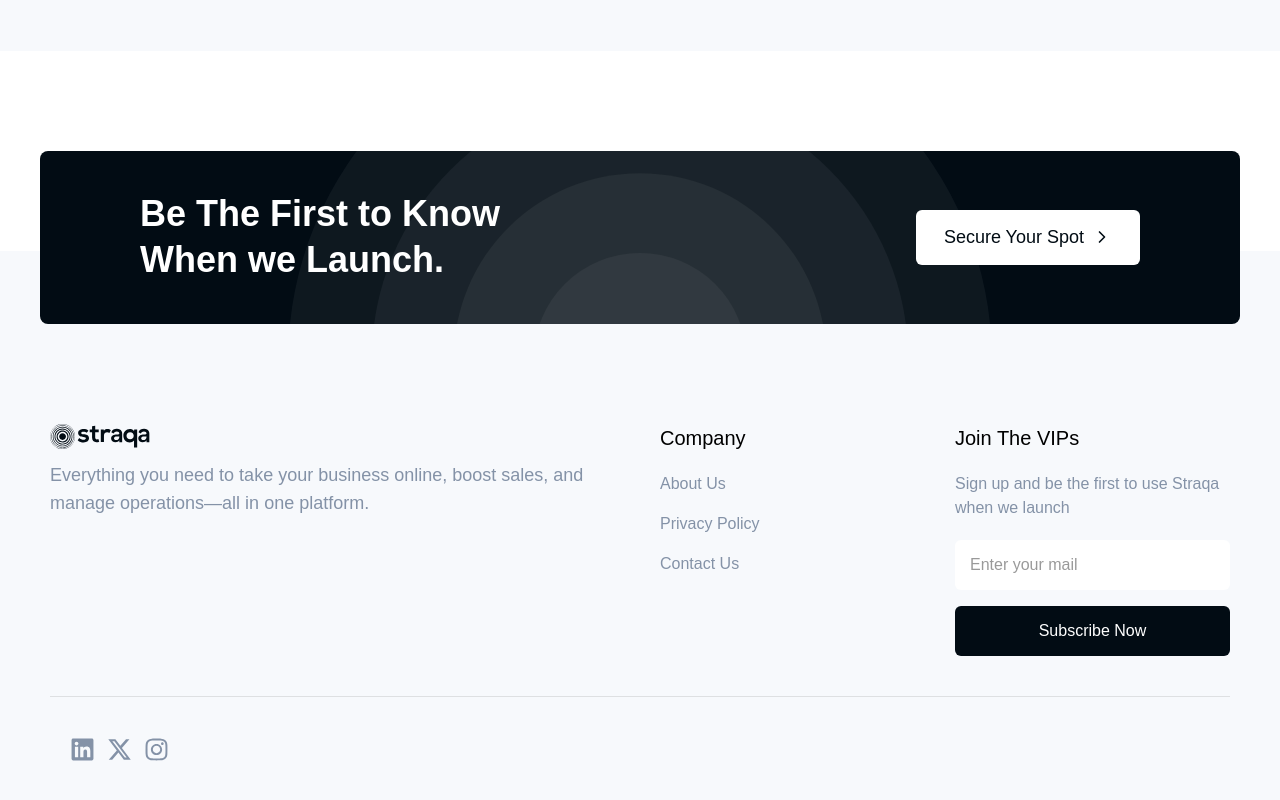
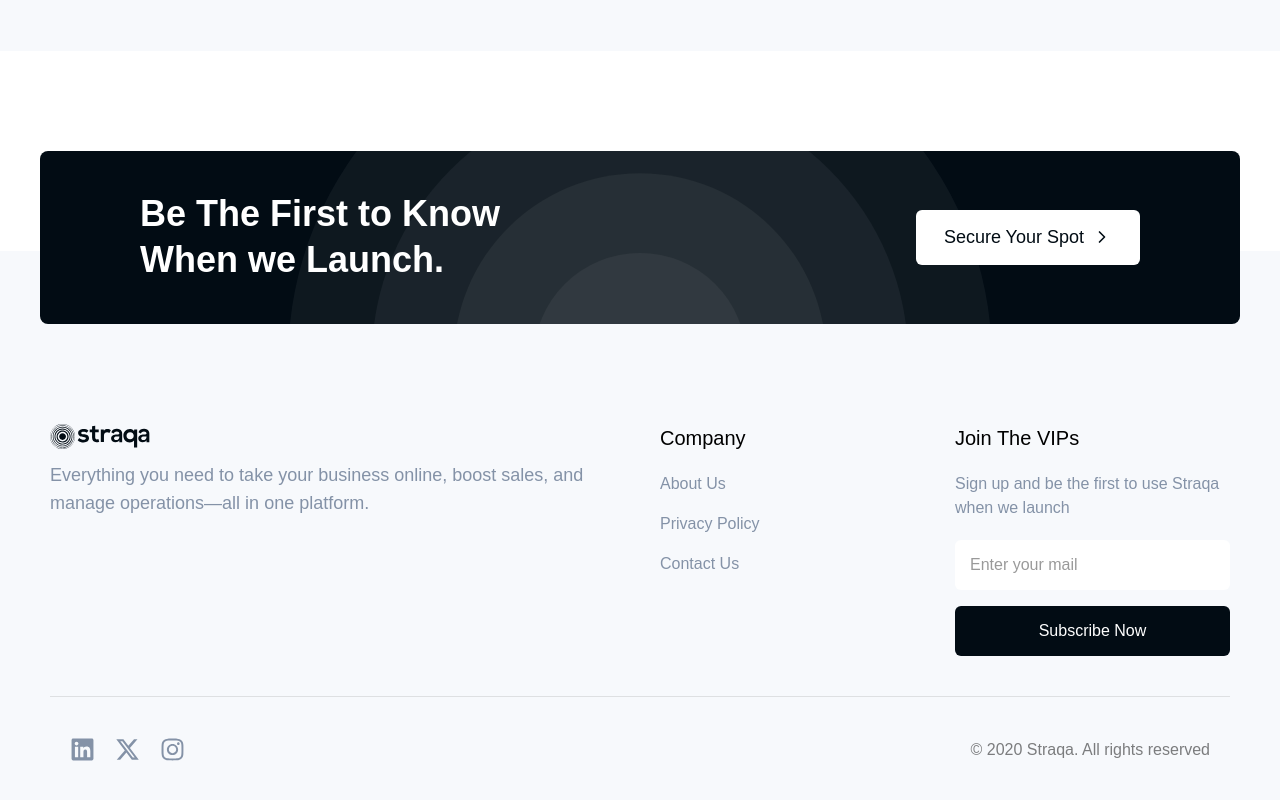
Before and after one commit to Straqa/straqa-landing-page, a Next.js app: page / in a window 1280 px wide. Shown: the part 6805-7605 px from the top of the page. Built offline with nearby package versions, Linux system fonts and the light colour scheme.

Commit message:
added links to footer

```diff
--- a/components/general/Footer.tsx
+++ b/components/general/Footer.tsx
@@ -53,12 +53,13 @@ export default function Footer(){
                         </div>
                     </div>
                 </div>
-                <div className="max-w-[1200px] px-[20px] mx-auto border-t border-black/10 mt-10 pt-10">
-                    <div className="flex items-center gap-3 text-[#8492A7]">
+                <div className="max-w-[1200px] px-[20px] mx-auto border-t border-black/10 mt-10 pt-10 flex flex-col md:flex-row items-center justify-between">
+                    <div className="flex items-center j gap-5 text-[#8492A7]">
                         <a href="https://www.linkedin.com/company/straqahq/" target="_blank"><FaLinkedin size={25} /></a>
                         <a href="https://x.com/straqahq?s=21" target="_blank"><FaXTwitter size={25} /></a>
                         <a href="https://www.instagram.com/straqahq?igsh=MXducGtkZXk1MjN6eA%3D%3D&utm_source=qr" target="_blank"><FaInstagram size={25} /></a>
                     </div>
+                    <p className="text-black/50 mt-5 md:mt-0">© 2020 Straqa. All rights reserved</p>
                 </div>
             </div>
         </div>
```
